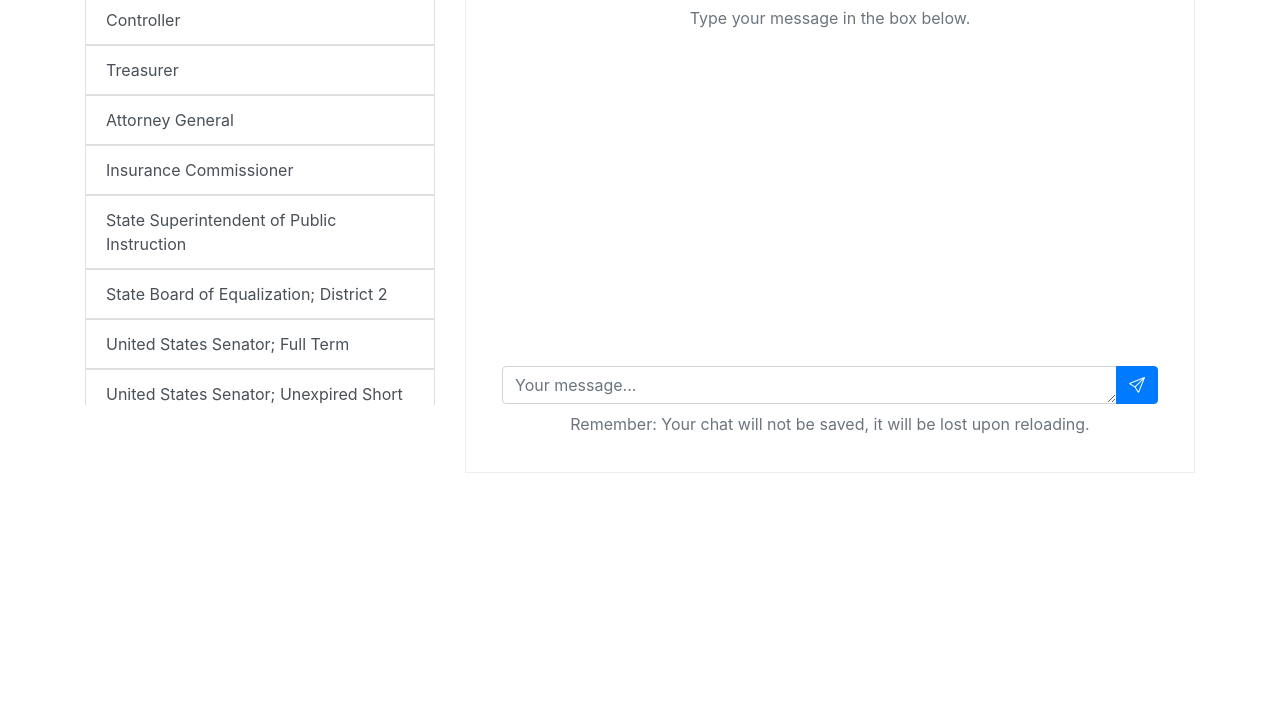
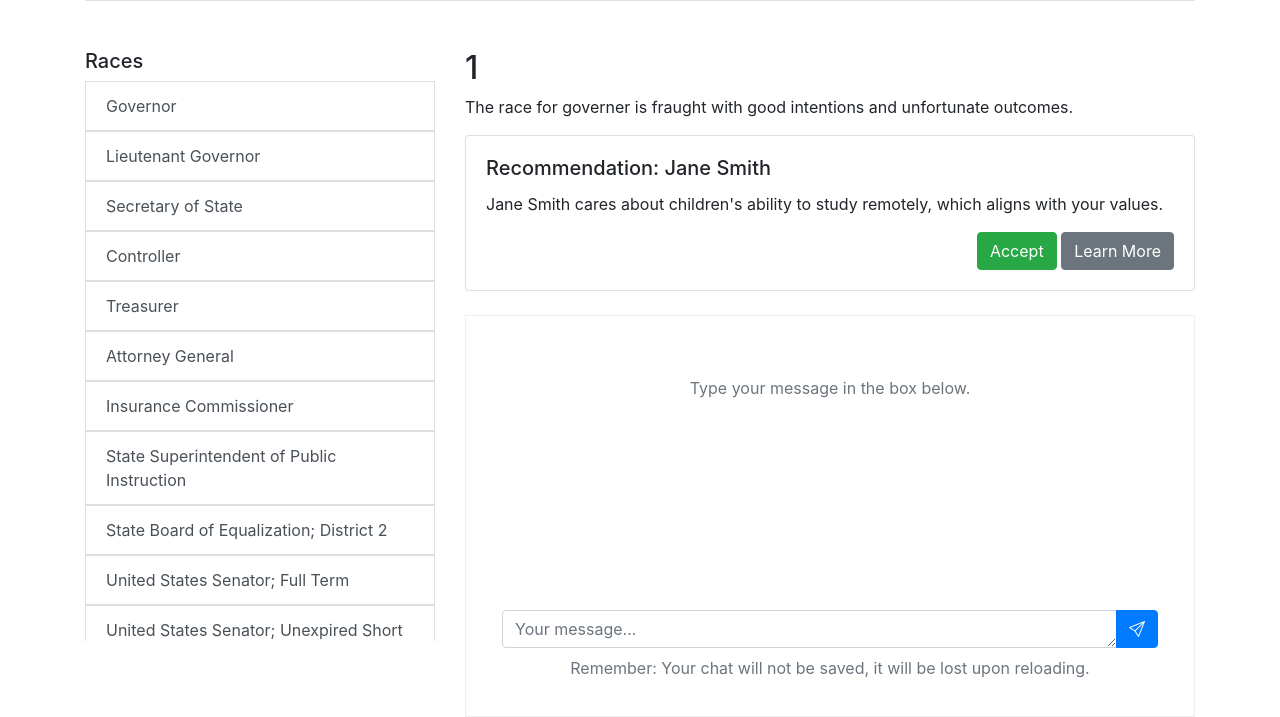
Before and after one commit to tedai-hackathon/VoteWise, a Flask app: page /race/1 in a window 1280 px wide. Shown: the part 332-1049 px from the top of the page. Before the commit the page ends 805 px from the top, so only its background shows below. Run offline with Flask 3, Linux system fonts and the light colour scheme; parts of the project's set-up code (start-up, migrations or seed data) failed here and were passed over; some libraries are stand-ins or nearby versions.

Commit message:
fixing styling on race etc

```diff
--- a/static/style.css
+++ b/static/style.css
@@ -11,3 +11,58 @@
 .scrollable-sidebar::-webkit-scrollbar-track {
     background-color: rgba(0, 0, 0, 0.1);
 }
+
+.message {
+    margin: 20px;
+}
+
+.usermessagediv {
+    display: flex;
+    justify-content: flex-end;
+    flex-wrap: wrap;
+    margin-left: 20%;
+}
+
+.usermessage {
+    background-color: #097df1;
+    color: #fff;
+    padding: 0.5rem .875rem;
+    border-radius: 20px;
+}
+
+.appmessagediv {
+    display: flex;
+    justify-content: flex-start;
+    flex-wrap: wrap;
+    margin-right: 20%;
+}
+
+.appmessage {
+    background-color: #e5e5ea;
+    color: #000;
+    padding: 0.5rem .875rem;
+    border-radius: 20px;
+}
+
+.upper {
+    max-height: 100%;
+    padding-top: 40px;
+    padding-bottom: 170px;
+    overflow: auto;
+}
+
+.upper::-webkit-scrollbar {
+    width: 0 !important
+}
+
+#sendbtn:disabled {
+    opacity: 0.6;
+}
+
+.downwarning {
+    display: flex;
+    justify-content: center;
+    margin-top: 5px;
+    font-size: 90%;
+    color: gray;
+}
--- a/templates/chat.html
+++ b/templates/chat.html
@@ -1,8 +1,9 @@
 <!-- Chat Container -->
 <div class="container align-items-center" style="border: 1px solid #eee; padding: 20px;">
-    <div class="box justify-content-center" style="min-height: 50vh;">
+    <div class="box justify-content-center" >
         <!-- Upper section for chat messages -->
-        <div class="upper mb-4 overflow-auto" style="min-height: 40vh" id="upperid">
+        <div class="upper mb-4 overflow-auto" id="upperid">
+        <!-- <div class="upper mb-4 overflow-auto" style="min-height: 40vh" id="upperid"> -->
             <span class="d-block text-center text-muted">Type your message in the box below.</span>
             <!-- Messages will go here -->
         </div>
@@ -10,14 +11,16 @@
         <!-- Chat Input Section -->
         <div class="bottom bg-white p-3">
             <form id="userinputform" class="input-group">
-                <textarea id="userinput" rows="1" class="form-control" placeholder="Your message..." required></textarea>
+                <textarea id="userinput" rows="1" class="form-control" placeholder="Your message..."
+                    required></textarea>
                 <div class="input-group-append">
                     <button type="submit" class="btn btn-primary" id="sendbtn">
                         <i class="bi bi-send"></i>
                     </button>
                 </div>
             </form>
-            <span class="d-block text-center text-muted mt-2">Remember: Your chat will not be saved, it will be lost upon reloading.</span>
+            <span class="d-block text-center text-muted mt-2">Remember: Your chat will not be saved, it will be lost
+                upon reloading.</span>
         </div>
     </div>
 </div>
@@ -38,7 +41,7 @@
 
     // Submit on Enter
     // Add event listener
-    document.getElementById("userinput").addEventListener("keypress", function(event) {
+    document.getElementById("userinput").addEventListener("keypress", function (event) {
         if (event.which === 13 && !event.shiftKey) {
             event.preventDefault();
 
--- a/templates/race.html
+++ b/templates/race.html
@@ -11,10 +11,13 @@
 </head>
 <body>
     <div class="container">
-        <header class="d-flex flex-wrap py-3 mb-4 border-bottom">
+        <header class="d-flex flex-wrap py-3 mb-4 border-bottom justify-content-between">
             <a href="/" class="d-flex align-items-center mb-3 mb-md-0 me-md-auto link-body-emphasis text-decoration-none">
                 <img src="/static/logo.png" width="64"/>
                 <span class="fs-4">VoteWise</span>
+            </a>
+            <a href="http://registertovote.ca.gov/" class="mb-3 mb-md-0">
+                <img src="https://elections.cdn.sos.ca.gov//images/register-to-vote.png" alt="Secretary of State - Register to Vote" />
             </a>
         </header>
     </div>
@@ -33,10 +36,23 @@
             <!-- Right Column: Recommendation -->
             <div class="col-md-8">
                 <h2> {{ current_race }} </h2>
+                <p>
+                    The race for governer is fraught with good intentions and unfortunate outcomes.
+                </p>
                 <div class="card">
                     <div class="card-body">
                         <h5 class="card-title">Recommendation: {{ recommended_candidate.name }}</h5>
                         <p class="card-text">{{ recommended_candidate.reason }}</p>
+
+                        <!-- Buttons -->
+                        <div class="mt-3 text-right">
+                            <button class="btn btn-success" id="acceptButton">
+                                <i class="icon-accept"></i> Accept
+                            </button>
+                            <button class="btn btn-secondary" id="learnMoreButton">
+                                <i class="icon-info"></i> Learn More
+                            </button>
+                        </div>
                     </div>
                 </div>
 
@@ -54,5 +70,28 @@
     <script src="https://cdn.jsdelivr.net/npm/@popperjs/core@2.9.3/dist/umd/popper.min.js"></script>
     <script src="https://maxcdn.bootstrapcdn.com/bootstrap/4.5.2/js/bootstrap.min.js"></script>
 
+    <script>
+     document.addEventListener('DOMContentLoaded', function() {
+        // Get the button elements by their IDs
+        var learnMoreBtn = document.getElementById('learnMoreButton');
+
+        // Register event listener for the Learn More button
+        learnMoreBtn.addEventListener('click', function() {
+            console.log('Learn More button clicked');
+            // TODO: only do this if there isn't already a chat going on
+            var textarea = document.getElementById('userinput');
+            textarea.value = "I don't think this is the right choice for me, can you tell me what other candidates might be appropriate?";
+            formsubmitted(); // this is a hack since this method is implemented in chat.html
+
+        });
+
+        // (Optional) If you need any action on the Accept button, you can add it in a similar manner
+        // var acceptBtn = document.getElementById('acceptButton');
+        // acceptBtn.addEventListener('click', function() {
+        //     // Your code here
+        // });
+    });
+    </script>
+
 </body>
 </html>
```
